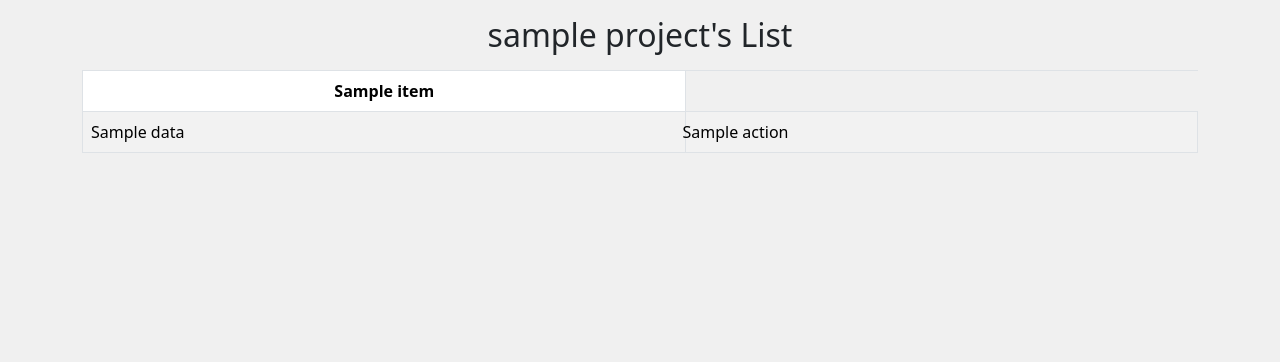
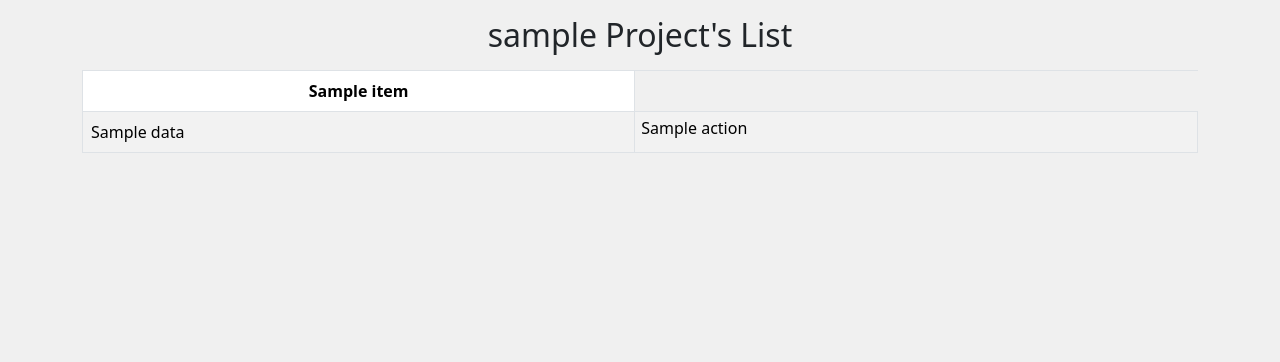
Before and after one commit to JesusBandez/proyecto_Ing_software, a Flask app: template src/templates/projects/user_projects.html in a window 1280 px wide. Shown: the part 58-420 px from the top of the page. Run offline with Flask 3, Linux system fonts and the light colour scheme; the template is opened without the code that fills it: most values are stand-ins (such as "Sample title", 1, 10 or a date in 2020).

Commit message:
Bugs and minor changes

```diff
--- a/src/routes/Projects/projects.py
+++ b/src/routes/Projects/projects.py
@@ -208,7 +208,7 @@ def user_projects():
                 })
 
     return render_template('projects/user_projects.html',
-        username=user,
+        username=user.last_name,
         list_context= {
                 'list_header': users_projects_list_header,
                 'list_body' : projects_user_is
--- a/src/routes/Users_list/users_list.py
+++ b/src/routes/Users_list/users_list.py
@@ -29,7 +29,7 @@ def users_lists():
             title="Delete user",
             disabled=not has_role('admin'))
 
-        see_projects = generate_action(user.id, 'user_projects', 'post',
+        see_projects = generate_action(user.id, 'user_projects', 'get',
                 button_class='btn btn-info w-100', text_class="fa-solid fa-eye",
                 title="View the projects associated with the user")
 
--- a/src/templates/generics/generic_list.html
+++ b/src/templates/generics/generic_list.html
@@ -38,7 +38,7 @@ El dict debe contener dos claves: "list_header" y "list_body".
                     {% endfor%}
                     {% if item['actions']%}
                     <td>
-                        <div class="row">
+                        <div class="row g-1">
                             {% for action in item['actions']%}
                             {{action | safe}}
                             {% endfor%}
--- a/src/templates/projects/user_projects.html
+++ b/src/templates/projects/user_projects.html
@@ -2,7 +2,7 @@
 {% block title %}<title>User Projects list</title>{% endblock %}
 {% block body %}
 <div class="container">
-    <h2 class="text-center mb-3 mt-3">{{username}} project's List</h2>
+    <h2 class="text-center mb-3 mt-3">{{username}} Project's List</h2>
     {% include  'generics/generic_list.html' %}
   </div>
 {% endblock %}
```
